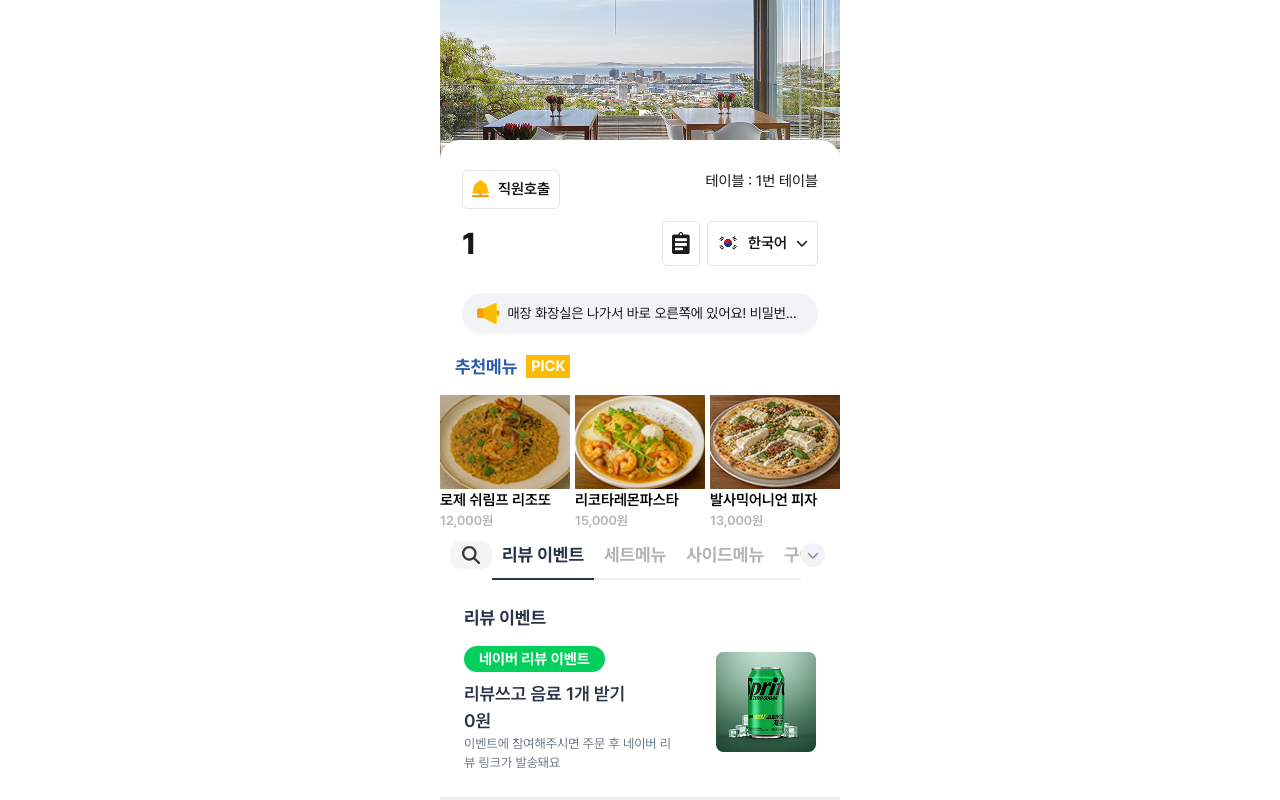
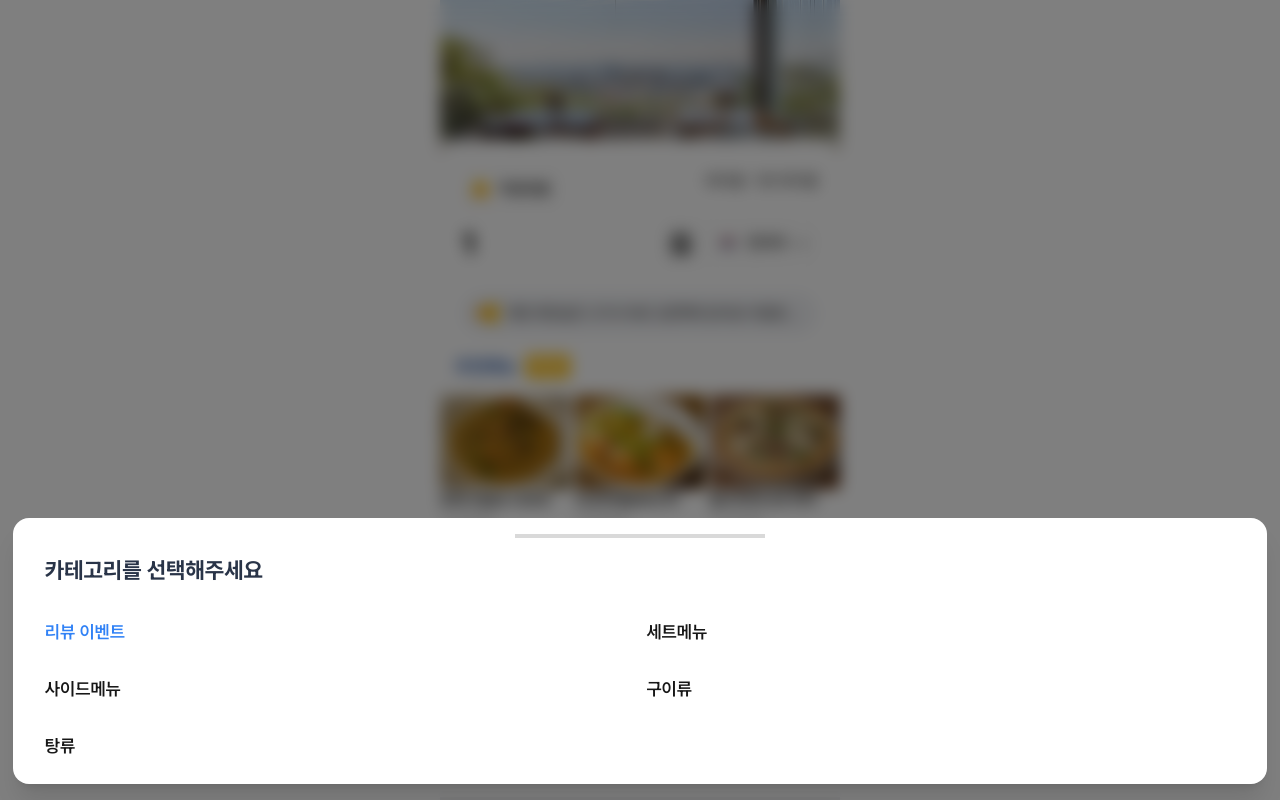
Before and after one commit to KimBeomGi/pre_order_web, a Next.js app in the folder order-web/: page /table/1/menu in a window 1280 px wide. Shown: the top 800 px of the page. Built offline with nearby package versions, Linux system fonts and the light colour scheme.

Commit message:
카테고리 선택 모달

```diff
--- a/order-web/src/app/table/[store]/menu/page.tsx
+++ b/order-web/src/app/table/[store]/menu/page.tsx
@@ -5,6 +5,7 @@ import { FaChevronDown } from "react-icons/fa6";
 import { FaMagnifyingGlass } from "react-icons/fa6";
 import ModalWindow from "@/components/ModalWindow";
 import storeData from "@/temp_data/storeData.json";
+import ModalBottomWindow from "@/components/ModalBottomWindow";
 
 // import Image from 'next/image'
 
@@ -22,7 +23,8 @@ export default function Menupage({
   const categoryContentRef = useRef<HTMLDivElement | null>(null);
   const categoryTabRefs = useRef<(HTMLDivElement | null)[]>([]);
   const [categoryBarHeight, setCategoryBarHeight] = useState(0);
-  const [isModalOpen, setIsModalOpen] = useState(false);
+  const [isStoreNoticeModalOpen, setIsStoreNoticeModalOpen] = useState(false);
+  const [isBottomModalOpen, setIsBottomModalOpen] = useState(true);
   const [selectCategory, setSelectCategory] = useState(0);
   // const [scrollPosition, setScrollPosition] = useState(0);
   const isScrollingRef = useRef(false);
@@ -183,7 +185,7 @@ export default function Menupage({
               <div
                 className="text-[15px] bg-[#F2F3F6] rounded-[1.53333em] flex flex-row gap-x-[0.5em] py-[0.66667em] px-[1em] mt-[1.8em]"
                 onClick={() => {
-                  setIsModalOpen(!isModalOpen);
+                  setIsStoreNoticeModalOpen(!isStoreNoticeModalOpen);
                 }}
               >
                 <img
@@ -277,7 +279,9 @@ export default function Menupage({
             </div>
             <button
               className="bg-[#F2F3F6] rounded-full p-[0.4em]"
-              onClick={() => {}}
+              onClick={() => {
+                setIsBottomModalOpen(!isBottomModalOpen);
+              }}
             >
               <FaChevronDown className="text-[0.8em] text-[#848E9A]" />
             </button>
@@ -387,14 +391,32 @@ export default function Menupage({
           </div>
         </div>
       </div>
-      {isModalOpen ? (
+      {isStoreNoticeModalOpen ? (
         <ModalWindow
-          isOpen={isModalOpen}
-          onClose={() => setIsModalOpen(false)}
+          isOpen={isStoreNoticeModalOpen}
+          onClose={() => setIsStoreNoticeModalOpen(false)}
           storeTitle="공지사항"
         >
           <StoreNotice />
         </ModalWindow>
+      ) : (
+        <></>
+      )}
+      {isBottomModalOpen ? (
+        <ModalBottomWindow
+          isOpen={isBottomModalOpen}
+          onClose={() => setIsBottomModalOpen(false)}
+        >
+          <CategoriesContent
+            categories={data.categories}
+            selectCategory={selectCategory}
+            onSelect={(index) => {
+              setSelectCategory(index);
+              scrollToCategory(index);
+              setIsBottomModalOpen(false);
+            }}
+          />
+        </ModalBottomWindow>
       ) : (
         <></>
       )}
@@ -442,3 +464,34 @@ export function StoreNotice() {
     </div>
   );
 }
+
+export function CategoriesContent({
+  categories,
+  selectCategory,
+  onSelect,
+}: {
+  categories: string[];
+  selectCategory: number;
+  onSelect: (index: number) => void;
+}) {
+  return (
+    <div className="text-[16px] px-[2em] pb-[1em]">
+      <h1 className="text-[1.4em] font-bold mb-[1em] text-[#293448]">
+        카테고리를 선택해주세요
+      </h1>
+      <div className="grid grid-cols-2 gap-[0.8em]">
+        {categories.map((category, index) => (
+          <button
+            key={index}
+            className={`text-[1.1em] font-semibold py-[0.5em] text-left transition-colors ${
+              selectCategory === index ? "text-[#3182F6]" : ""
+            }`}
+            onClick={() => onSelect(index)}
+          >
+            {category}
+          </button>
+        ))}
+      </div>
+    </div>
+  );
+}
--- /dev/null
+++ b/order-web/src/components/ModalBottomWindow.tsx
@@ -0,0 +1,61 @@
+"use client";
+
+import { ReactNode, useEffect } from "react";
+import { IoClose } from "react-icons/io5";
+
+interface ModalProps {
+  isOpen: boolean;
+  onClose: () => void;
+  children: ReactNode;
+}
+
+export default function ModalBottomWindow({
+  isOpen,
+  onClose,
+  children,
+}: ModalProps) {
+  // 모달이 열려있을 때 바디 스크롤 방지
+  useEffect(() => {
+    if (isOpen) {
+      document.body.style.overflow = "hidden";
+    } else {
+      document.body.style.overflow = "unset";
+    }
+    return () => {
+      document.body.style.overflow = "unset";
+    };
+  }, [isOpen]);
+
+  if (!isOpen) return null;
+
+  return (
+    <div className="fixed inset-0 z-[100] flex items-end justify-center">
+      {/* 배경 (어둡게 처리) */}
+      <div
+        className="absolute inset-0 bg-black/50 backdrop-blur-sm transition-opacity"
+        onClick={onClose}
+      />
+
+      {/* 모달 창 본체 */}
+      <div className="relative max-md:w-[390px] w-[98%] max-h-[94%] bg-[#FFFFFF] rounded-[1em] mb-[1em] shadow-xl">
+        <div className="flex justify-center items-center my-[1em]">
+          <div className="bg-[#D9D9D9] h-[4px] w-[20%]"></div>
+        </div>
+        {/* 헤더 섹션 */}
+        {/* <div className="flex items-center justify-between pb-[1em]">
+          <button
+            onClick={onClose}
+            className="hover:bg-gray-100 rounded-full transition-colors"
+          >
+            <IoClose className="text-[1.6em] text-gray-500" />
+          </button>
+        </div> */}
+
+        {/* 내용 섹션 (여기에 들어온 내용이 렌더링됨) */}
+        <div className="max-h-[75vh] overflow-y-auto no-scrollbar">
+          {children}
+        </div>
+      </div>
+    </div>
+  );
+}
```
